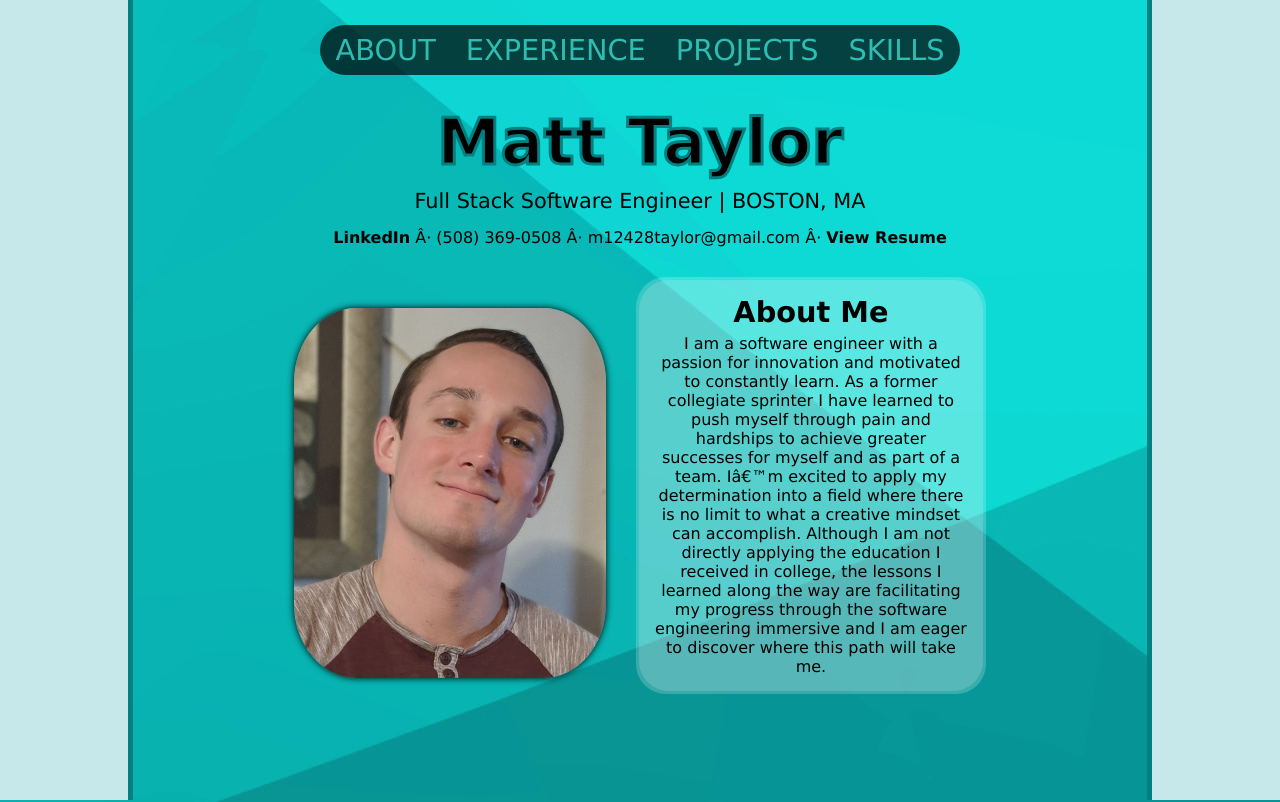
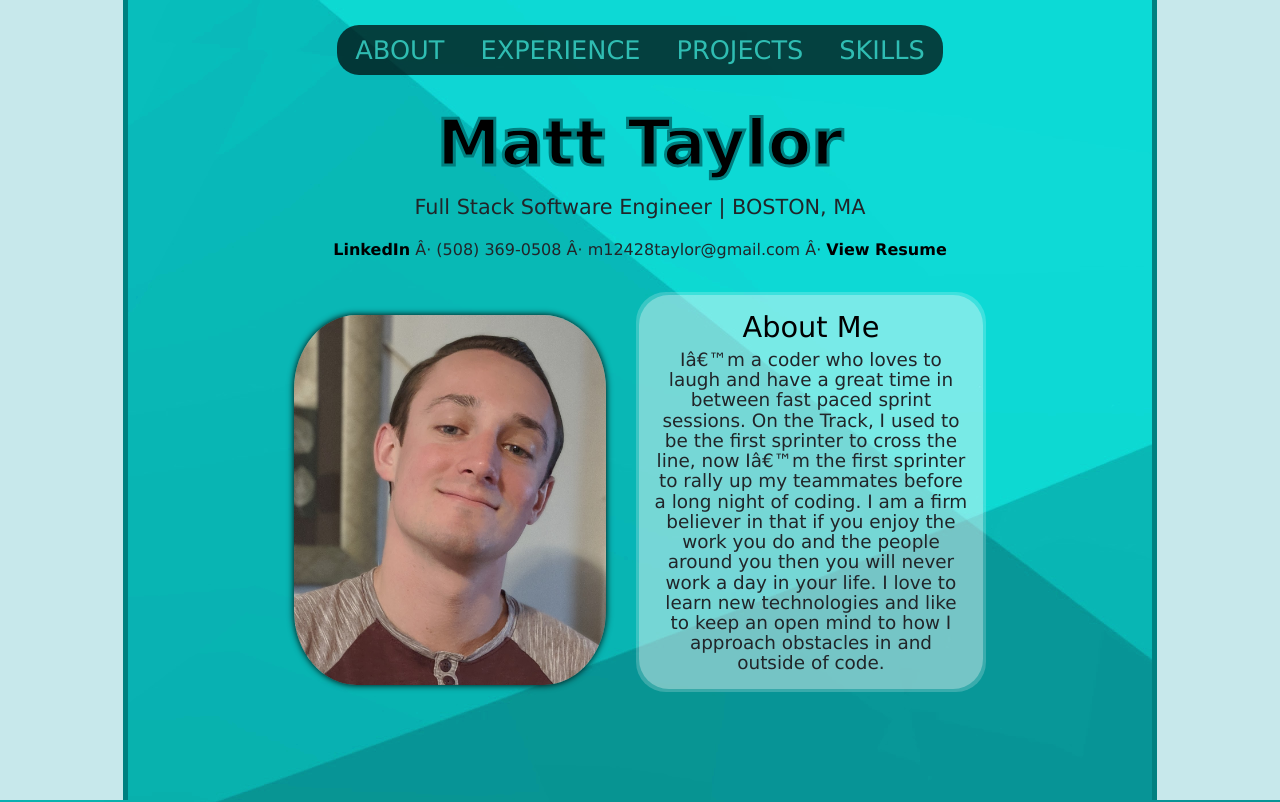
Before and after one commit to MTaylor124/MTaylor124.github.io, a website: page index.html in a window 1280 px wide. Shown: the top 802 px of the page. Drawn offline with nearby package versions, Linux system fonts and the light colour scheme.

Commit message:
Improved about me paragraph

```diff
--- a/assets/scripts/index.js
+++ b/assets/scripts/index.js
@@ -40,4 +40,10 @@ $(() => {
       scrollTop: position
     })
   })
+  $('#myModal').on('shown.bs.modal', function () {
+    $('#myInput').trigger('focus')
+  })
+  $('#exampleModalLong').on('shown.bs.modal', function () {
+    $('#myInput').trigger('focus')
+  })
 })
--- a/assets/styles/main.css
+++ b/assets/styles/main.css
@@ -14,7 +14,7 @@ html, body {
   height: 100%;
 }
 .aboutmebackground {
-  background-color: rgba(255, 255, 255, 0.15);
+  background-color: rgba(255, 255, 255, 0.3);
   padding: 15px;
   border-radius: 30px;
 }
@@ -28,13 +28,13 @@ html, body {
   background-color: rgba(255, 255, 255, 0.2);
 }
 .aboutinfo {
-  font-size: 1em;
-  font-weight: 400;
+  font-size: 1.15em;
   max-width: 700px;
   border: 0;
   padding: 0;
   margin: auto;
   text-align: center;
+  line-height: 1.1;
 }
 .aboutHeader {
   display: flex;
@@ -77,9 +77,11 @@ html, body {
   margin: auto;
   /* padding-bottom: 240px; */
   /* margin-top: 20px; */
-  background-color: rgba(255, 255, 255, 0.15);
-  padding: 15px;
+  background-color: rgba(255, 255, 255, 0.3);
+  padding: 10px;
   border-radius: 30px;
+  line-height: 1.2;
+  font-size: 1.1rem;
 }
 .experienceOutline {
   display: flex;
@@ -160,16 +162,16 @@ html, body {
   text-decoration: underline;
 }
 .fullyRoundedLeft {
-  border-radius: 30px 0 0 30px;
+  border-radius: 22px 0 0 22px;
 }
 .halfRoundedLeft {
-  border-radius: 0 0 0 30px;
+  border-radius: 0 0 0 22px;
 }
 .fullyRoundedRight {
-  border-radius: 0 30px 30px 0;
+  border-radius: 0 22px 22px 0;
 }
 .halfRoundedRight {
-  border-radius: 0 0 30px 0;
+  border-radius: 0 0 22px 0;
 }
 .headerPadding {
   padding-top: 50px;
@@ -245,6 +247,8 @@ html, body {
   /* background: rgba(100, 255, 255, 0.15); */
   border-radius: 40%;
   margin: 0;
+  font-weight: 800;
+  color: black;
 }
 .myskills {
   color: white;
@@ -267,8 +271,8 @@ html, body {
 }
 .navitem {
   background-color: rgba(0, 0, 0, 0.7);
-  font-size: 1.8em;
-  padding: 8px 15px;
+  font-size: 1.6em;
+  padding: 6px 18px;
   border: 3px;
   border-color: rgba(0, 0, 0);
   text-decoration: none;
@@ -278,6 +282,8 @@ html, body {
 .navitem:hover {
   background: rgba(0, 0, 0, 0.1);
   color: rgba(59, 100, 100, 0.6);
+  text-decoration: none;
+
 }
 .projsub {
   font-size: 1em;
--- a/index.html
+++ b/index.html
@@ -3,11 +3,16 @@
     <head>
       <title>Matt Taylor's Portfolio</title>
       <meta name="viewport" content="width=device-width, initial-scale=1">
-      <link href="assets/styles/main.css" rel="stylesheet">
-      <link rel="stylesheet"
+        <link rel="stylesheet" href="https://stackpath.bootstrapcdn.com/bootstrap/4.3.1/css/bootstrap.min.css" integrity="sha384-ggOyR0iXCbMQv3Xipma34MD+dH/1fQ784/j6cY/iJTQUOhcWr7x9JvoRxT2MZw1T" crossorigin="anonymous">
+        <link href="assets/styles/main.css" rel="stylesheet">
+        <link rel="stylesheet"
         href="https://cdn.rawgit.com/konpa/devicon/df6431e323547add1b4cf45992913f15286456d3/devicon.min.css">
-      <script src="https://code.jquery.com/jquery-3.2.1.min.js"></script>
+        <!-- <script src="https://code.jquery.com/jquery-3.2.1.min.js"></script>
       <script src="assets/scripts/index.js" type="text/javascript" charset="utf-8" defer></script>
+      <script src="https://cdnjs.cloudflare.com/ajax/libs/popper.js/1.12.9/umd/popper.min.js" integrity="sha384-ApNbgh9B+Y1QKtv3Rn7W3mgPxhU9K/ScQsAP7hUibX39j7fakFPskvXusvfa0b4Q" crossorigin="anonymous"></script>
+      <script src="https://maxcdn.bootstrapcdn.com/bootstrap/4.0.0/js/bootstrap.min.js" integrity="sha384-JZR6Spejh4U02d8jOt6vLEHfe/JQGiRRSQQxSfFWpi1MquVdAyjUar5+76PVCmYl" crossorigin="anonymous"></script>
+      <script src="assets/scripts/index.js" type="text/javascript" charset="utf-8" defer></script> -->
+      <!-- <script src="assets/scripts/index.js" type="text/javascript" charset="utf-8" defer></script> -->
     </head>
     <body>
       <h1 id="about" class="subnavbar"></h1>
@@ -38,7 +43,15 @@
               <div class="aboutmespacing">
                 <div class="aboutmebackground">
                   <h1 class="aboutHeader">About Me</h1>
-                  <h1 class="aboutinfo">I am a software engineer with a passion for innovation and motivated to constantly learn. As a former collegiate sprinter I have learned to push myself through pain and hardships to achieve greater successes for myself and as part of a team. I’m excited to apply my determination into a field where there is no limit to what a creative mindset can accomplish. Although I am not directly applying the education I received in college, the lessons I learned along the way are facilitating my progress through the software engineering immersive and I am eager to discover where this path will take me.</h1>
+                  <h1 class="aboutinfo">I’m a coder who loves to laugh and have
+                    a great time in between fast paced sprint sessions. On the
+                    Track, I used to be the first sprinter to cross the line,
+                    now I’m the first sprinter to rally up my teammates before a
+                    long night of coding. I am a firm believer in that if you
+                    enjoy the work you do and the people around you then you
+                    will never work a day in your life. I love to learn new
+                    technologies and like to keep an open mind to how I approach
+                    obstacles in and outside of code.</h1>
                 </div>
               </div>
           </div>
@@ -68,7 +81,66 @@
         </div>
       </div>
       <div class="modalStyle">
-        <!-- <div class="modalHere">Complete List of Technologies Used during Immersive</div> -->
+
+        <!-- <button type="button" class="btn btn-danger" data-toggle="modal" data-target="#exampleModalLong">
+          Complete List of Skills Gained during Immersive
+        </button>
+
+        <div class="modal fade" id="exampleModalLong" tabindex="-1" role="dialog" aria-labelledby="exampleModalLongTitle" aria-hidden="true">
+          <div class="modal-dialog" role="document">
+            <div class="modal-content">
+              <div class="modal-header">
+                <h5 class="modal-title" id="exampleModalLongTitle">Technologies/Concepts Used</h5>
+                <button type="button" class="close" data-dismiss="modal" aria-label="Close">
+                  <span aria-hidden="true">&times;</span>
+                </button>
+              </div>
+              <div class="modal-body">
+                <ul>
+                  <li>API development</li>
+                  <li>AWS</li>
+                  <li>algorithms</li>
+                  <li>bootstrap</li>
+                  <li>css</li>
+                  <li>curl</li>
+                  <li>data structures</li>
+                  <li>error driven development</li>
+                  <li>ERDs</li>
+                  <li>Express</li>
+                  <li>git/github</li>
+                  <li>handlebars</li>
+                  <li>Heroku</li>
+                  <li>html</li>
+                  <li>HTTP request / response cycle</li>
+                  <li>javascript</li>
+                  <li>JSON</li>
+                  <li>jQuery</li>
+                  <li>MongoDB</li>
+                  <li>node.js</li>
+                  <li>nosql</li>
+                  <li>object oriented programming</li>
+                  <li>PostgreSQL</li>
+                  <li>problem solving</li>
+                  <li>project planning</li>
+                  <li>React.js</li>
+                  <li>ruby/rails</li>
+                  <li>recursion</li>
+                  <li>relational databases</li>
+                  <li>sass</li>
+                  <li>single page applications</li>
+                  <li>sql</li>
+                  <li>test driven development</li>
+                  <li>user stories</li>
+                  <li>wire framing</li>
+              </ul>
+              </div>
+              <div class="modal-footer">
+                <button type="button" class="btn btn-secondary" data-dismiss="modal">Close</button>
+              </div>
+            </div>
+          </div>
+        </div> -->
+
       </div>
       <!-- <h1 id="education"></h1>
       <br/><br/>
@@ -180,5 +252,10 @@
       <div class="whitebarright whitebars">
       </div>
 
+      <script src="https://code.jquery.com/jquery-3.2.1.min.js"></script>
+    <script src="assets/scripts/index.js" type="text/javascript" charset="utf-8" defer></script>
+    <script src="https://cdnjs.cloudflare.com/ajax/libs/popper.js/1.12.9/umd/popper.min.js" integrity="sha384-ApNbgh9B+Y1QKtv3Rn7W3mgPxhU9K/ScQsAP7hUibX39j7fakFPskvXusvfa0b4Q" crossorigin="anonymous"></script>
+    <script src="https://maxcdn.bootstrapcdn.com/bootstrap/4.0.0/js/bootstrap.min.js" integrity="sha384-JZR6Spejh4U02d8jOt6vLEHfe/JQGiRRSQQxSfFWpi1MquVdAyjUar5+76PVCmYl" crossorigin="anonymous"></script>
+
     </body>
 </html>
```
